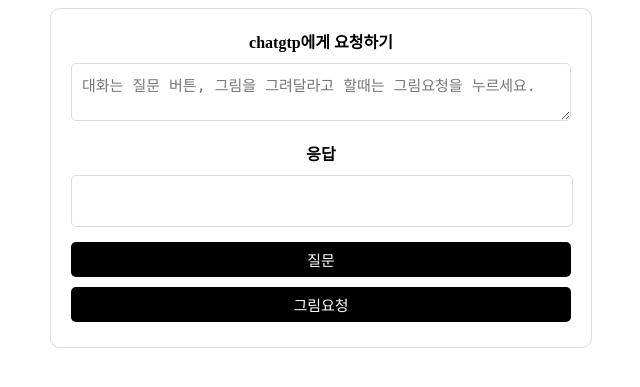
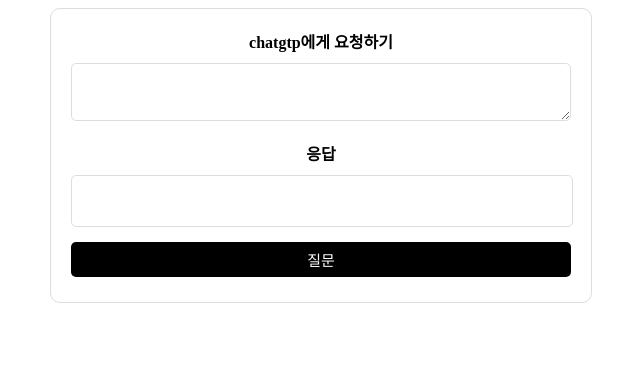
Before and after one commit to hwangbo98/mini_project7, a Django app: template chatgpt/templates/gpt/chatbot.html in a window 1280 px wide. Shown: the top 387 px of the page, without its empty margins (319-959 px from the left). Run offline with Django 4.2, Linux system fonts and the light colour scheme; the template is opened without the code that fills it, so the values that code supplies are empty.

Commit message:
ajax 완료

```diff
--- a/chatgpt/templates/gpt/chatbot.html
+++ b/chatgpt/templates/gpt/chatbot.html
@@ -2,18 +2,17 @@
 {% block extrahead %}
 <link rel="stylesheet" href="{% static 'gtp/style.css' %}">
 {% endblock %}
-<form action="chat" method="post" entype="application/x-www-form-urlencoded">
+<form action="chatbot_chat" method="post" entype="application/x-www-form-urlencoded">
     {% csrf_token %}
     <div id="file-module-0">
         <label>chatgtp에게 요청하기</label>
-        <textarea id="question" name="question" placeholder="대화는 질문 버튼, 그림을 그려달라고 할때는 그림요청을 누르세요."></textarea>
+        <textarea id="question" name="question" ></textarea>
     </div>
     <div>
         <label>응답</label>
         <span id="result"></span>
     </div>
     <div><button id="text-button" type="button" >질문</button></div>
-    <div><button id="image-button" type="button" >그림요청</button></div>
 </form>
 
 <script src="https://code.jquery.com/jquery-3.6.4.min.js" integrity="sha256-oP6HI9z1XaZNBrJURtCoUT5SUnxFr8s3BzRl+cbzUq8=" crossorigin="anonymous"></script>
@@ -27,7 +26,7 @@
         data = {'question':$('#question').val(), 'type':'text'}
         $.ajax({
             type:'POST',
-            url:'chat',
+            url:'chatbot_chat',
             data:data,
             success:function(result){
                 console.log("data pass success",result);
```
